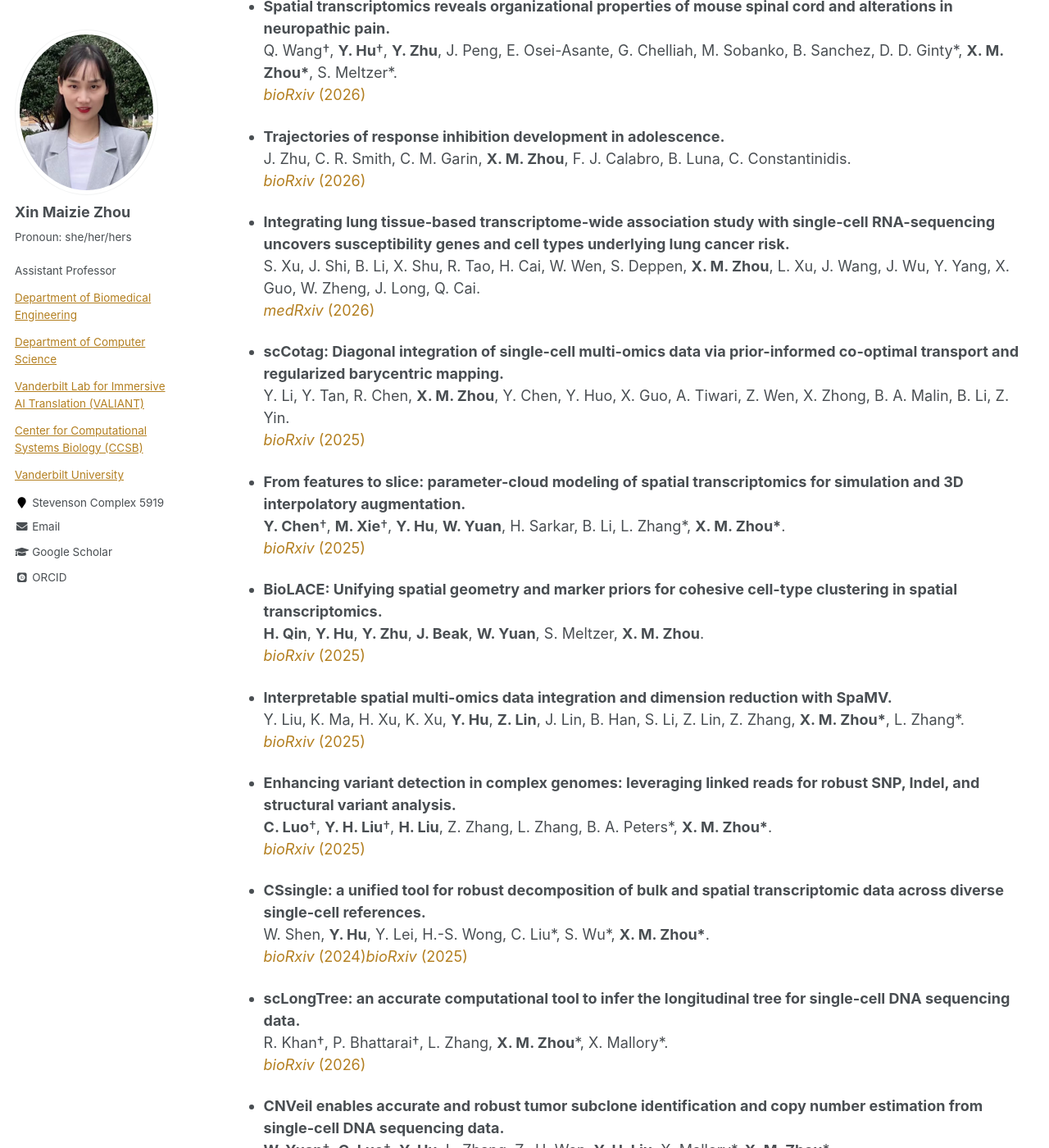
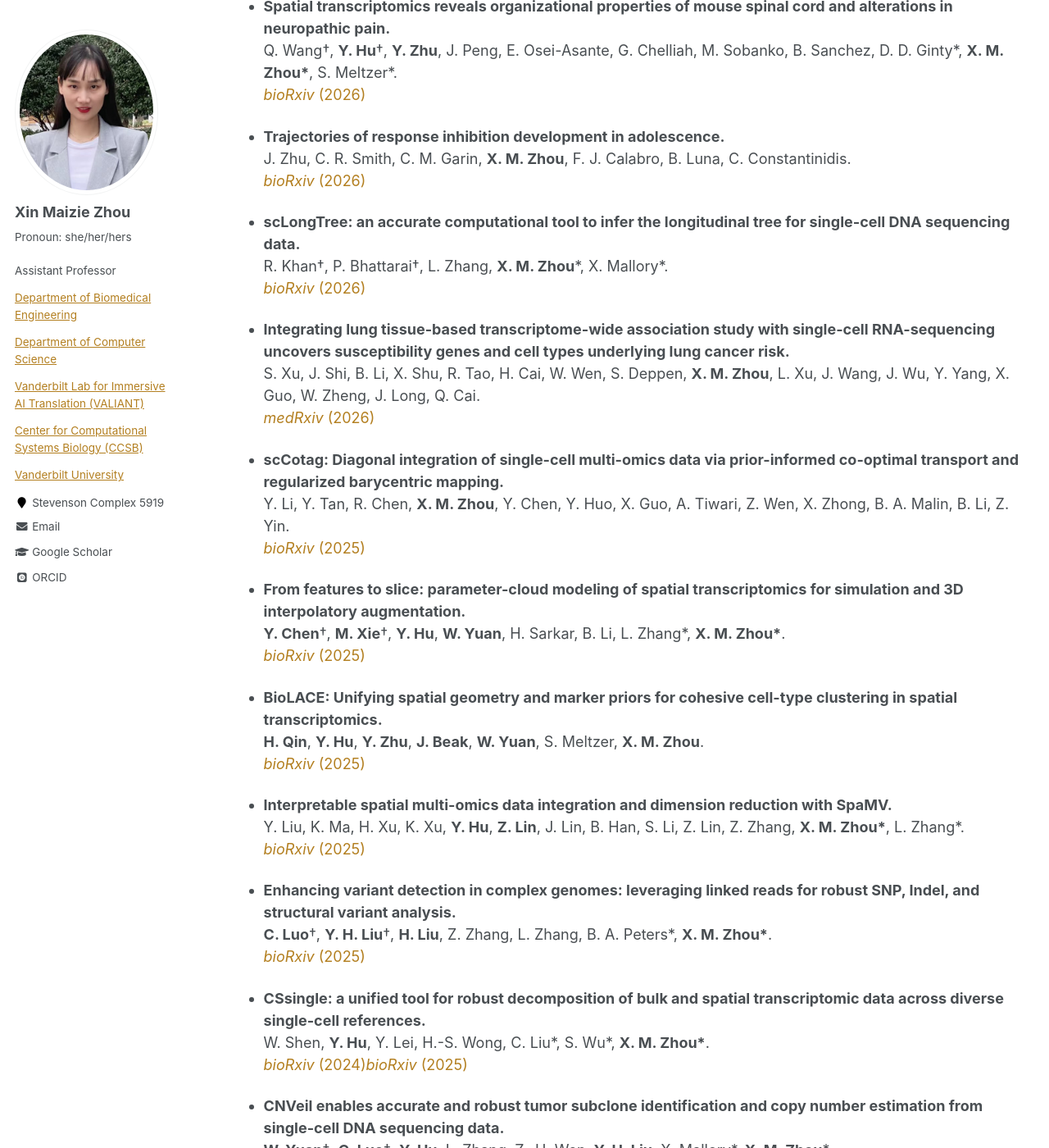
Before and after one commit to maiziezhoulab/Maiziezhoulab.github.io, a Jekyll site: the page built from _pages/publications.md, in a window 1280 px wide and 1400 px high, scrolled down 492 px. Shown: the whole window at 82% size. Built offline with Jekyll 4.4.1, drawn with Linux system fonts in a browser that asks for light colours; some web fonts are replaced; part of the change alters nothing that is shown.

```diff
--- a/_pages/publications.md
+++ b/_pages/publications.md
@@ -36,6 +36,10 @@ used Xin Maizie Zhou (X. M. Zhou) for publications after 2022.
   J. Zhu, C. R. Smith, C. M. Garin, **X. M. Zhou**, F. J. Calabro, B. Luna, C. Constantinidis.
   [_bioRxiv_ (2026)](https://www.biorxiv.org/content/10.64898/2026.04.03.716386v1)
 
+- **scLongTree: an accurate computational tool to infer the longitudinal tree for single-cell DNA sequencing data.**
+  R. Khan†, P. Bhattarai†, L. Zhang, **X. M. Zhou**\*, X. Mallory\*.
+  [_bioRxiv_ (2026)](https://www.biorxiv.org/content/10.1101/2023.11.11.566680v2)
+
 - **Integrating lung tissue-based transcriptome-wide association study with single-cell RNA-sequencing uncovers susceptibility genes and cell types underlying lung cancer risk.**
   S. Xu, J. Shi, B. Li, X. Shu, R. Tao, H. Cai, W. Wen, S. Deppen, **X. M. Zhou**, L. Xu, J. Wang, J. Wu, Y. Yang, X. Guo, W. Zheng, J. Long, Q. Cai.
   [_medRxiv_ (2026)](https://www.medrxiv.org/content/10.64898/2026.03.19.26348840v1)
@@ -63,10 +67,6 @@ used Xin Maizie Zhou (X. M. Zhou) for publications after 2022.
 - **CSsingle: a unified tool for robust decomposition of bulk and spatial transcriptomic data across diverse single-cell references.**
   W. Shen, **Y. Hu**, Y. Lei, H.-S. Wong, C. Liu\*, S. Wu\*, **X. M. Zhou\***.
   [_bioRxiv_ (2024)](https://www.biorxiv.org/content/10.1101/2024.04.07.588458v1)[_bioRxiv_ (2025)](https://www.biorxiv.org/content/10.1101/2024.04.07.588458v2)
-
-- **scLongTree: an accurate computational tool to infer the longitudinal tree for single-cell DNA sequencing data.**
-  R. Khan†, P. Bhattarai†, L. Zhang, **X. M. Zhou**\*, X. Mallory\*.
-  [_bioRxiv_ (2026)](https://www.biorxiv.org/content/10.1101/2023.11.11.566680v2)
 
 - **CNVeil enables accurate and robust tumor subclone identification and copy number estimation from single-cell DNA sequencing data.**
   **W. Yuan**†, **C. Luo**†, **Y. Hu**, L. Zhang, Z.-H. Wen, **Y. H. Liu**, X. Mallory\*, **X. M. Zhou**\*.
```
